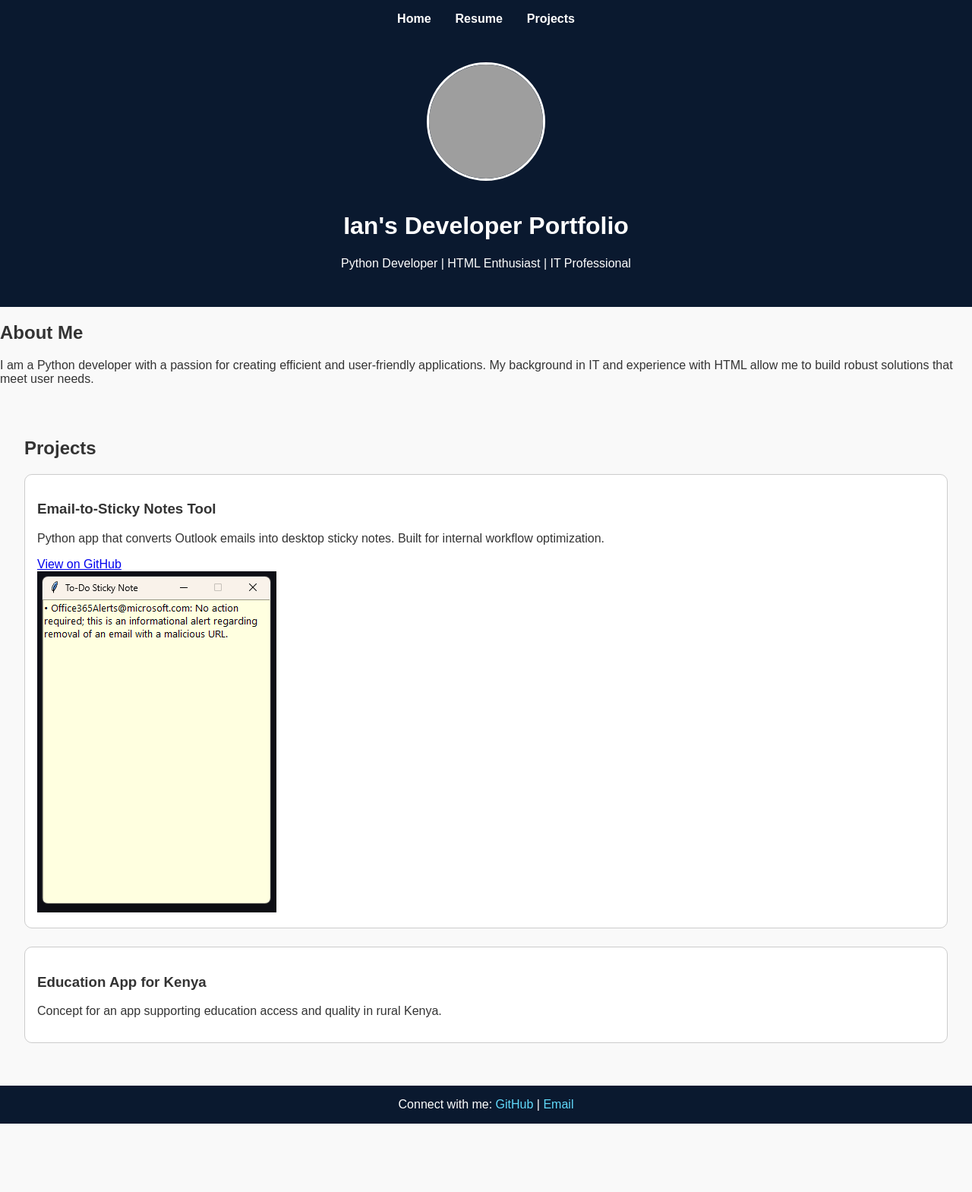
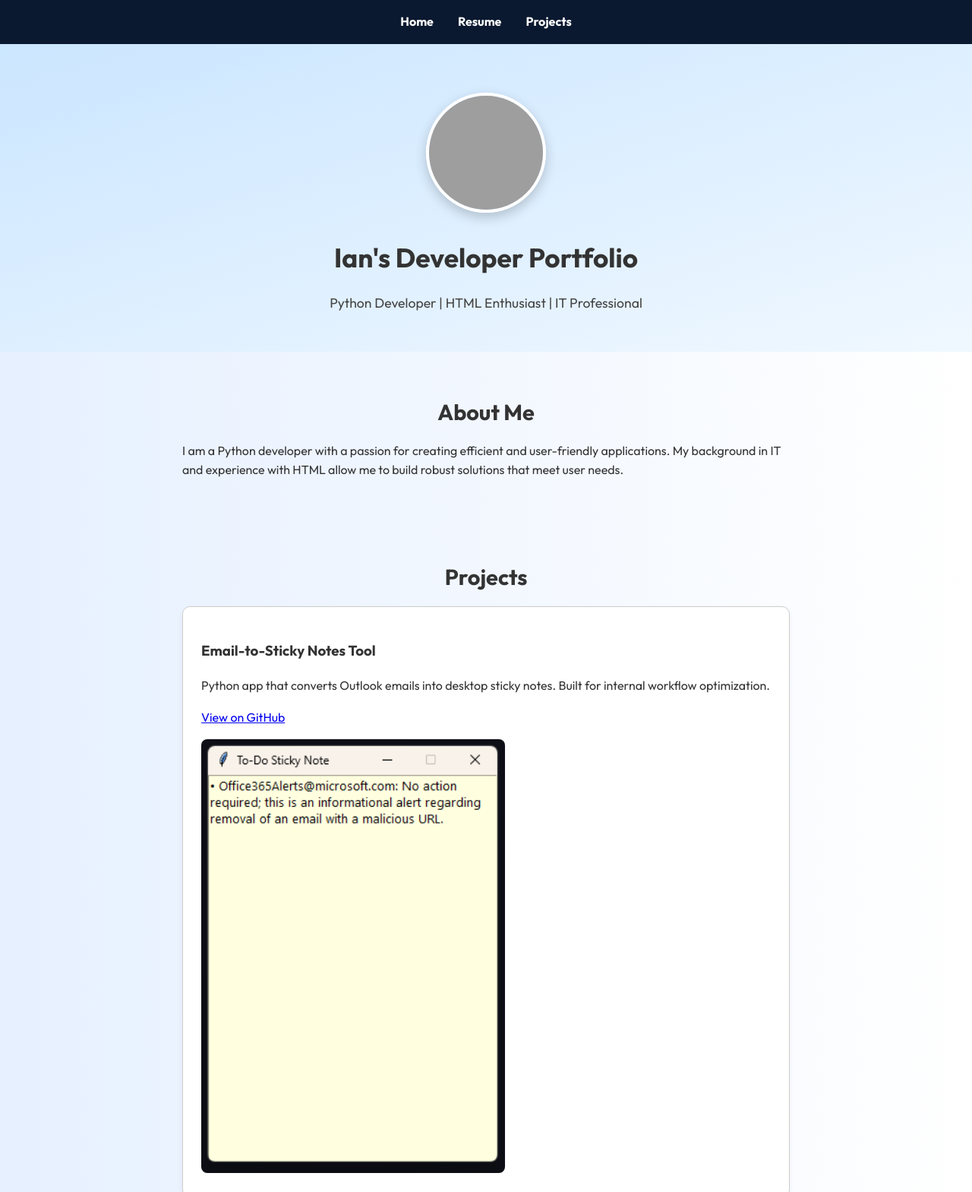
Before and after one commit to jorgeian120/jorgeian120.github.io, a plain HTML site: page index.html in a window 1280 px wide. Shown: the top 1569 px of the page at 76% size. Before the commit the page ends 1479 px from the top, so only its background shows below. Drawn offline with Linux system fonts and the light colour scheme; grey boxes are pictures that could not be loaded.

Commit message:
added style

```diff
--- a/style.css
+++ b/style.css
@@ -1,43 +1,49 @@
+/* Base styles */
 body {
-  font-family: Arial, sans-serif;
+  font-family: 'Outfit', sans-serif;
   margin: 0;
   padding: 0;
-  background-color: #f9f9f9;
+  background: linear-gradient(to right, #e6f0ff, #ffffff);
   color: #333;
+  line-height: 1.6;
 }
 
+/* Navigation bar */
 nav {
   background-color: #0a192f;
   padding: 1rem;
+  box-shadow: 0 2px 6px rgba(0, 0, 0, 0.2);
 }
 
 nav ul {
   list-style: none;
   display: flex;
   justify-content: center;
+  gap: 2rem;
   margin: 0;
   padding: 0;
-}
-
-nav li {
-  margin: 0 1rem;
 }
 
 nav a {
   color: white;
   text-decoration: none;
-  font-weight: bold;
+  font-weight: 600;
+  transition: color 0.2s ease-in-out;
 }
 
 nav a:hover {
-  text-decoration: underline;
+  color: #64ffda;
 }
 
-header {
-  background-color: #0a192f;
-  color: white;
-  padding: 2rem;
+/* Header Landing Section */
+.landing {
+  display: flex;
+  align-items: center;
+  justify-content: center;
+  flex-direction: column;
   text-align: center;
+  padding: 4rem 1rem 2rem;
+  background: linear-gradient(to bottom right, #cbe6ff, #f0f8ff);
 }
 
 .profile-pic {
@@ -45,30 +51,69 @@ header {
   height: 150px;
   border-radius: 50%;
   object-fit: cover;
-  border: 3px solid white;
+  border: 4px solid white;
+  box-shadow: 0 6px 16px rgba(0, 0, 0, 0.2);
   margin-bottom: 1rem;
 }
 
-.projects {
-  padding: 2rem;
+.landing h1 {
+  font-size: 2.2rem;
+  margin: 0.5rem 0;
 }
 
+.landing p {
+  font-size: 1.1rem;
+  color: #444;
+}
+
+/* Section headers */
+section {
+  padding: 2rem 1.5rem;
+  max-width: 800px;
+  margin: auto;
+}
+
+.about h2,
+.projects h2 {
+  text-align: center;
+  font-size: 1.8rem;
+  margin-bottom: 1rem;
+}
+
+/* Project styling */
 .project {
   background-color: white;
-  padding: 1rem;
-  margin-bottom: 1.5rem;
+  padding: 1.5rem;
+  margin-bottom: 2rem;
   border: 1px solid #ccc;
   border-radius: 10px;
+  box-shadow: 0 4px 8px rgba(0,0,0,0.05);
+  transition: transform 0.2s ease;
 }
 
+.project:hover {
+  transform: translateY(-5px);
+}
+
+.project img {
+  width: 100%;
+  max-width: 400px;
+  border-radius: 8px;
+  margin-top: 1rem;
+}
+
+/* Footer */
 footer {
   background-color: #0a192f;
   color: white;
   text-align: center;
   padding: 1rem;
+  margin-top: 2rem;
+  font-size: 0.95rem;
 }
+
 footer a {
-  color: #61dafb;
+  color: #64ffda;
   text-decoration: none;
 }
 
@@ -76,6 +121,37 @@ footer a:hover {
   text-decoration: underline;
 }
 
-footer p {
-  margin: 0;
+/* Animations */
+.fade-in {
+  opacity: 0;
+  animation: fadeIn 1s ease-out forwards;
 }
+
+.delay-1 {
+  animation-delay: 0.5s;
+}
+
+@keyframes fadeIn {
+  from { opacity: 0; transform: translateY(20px); }
+  to { opacity: 1; transform: translateY(0); }
+}
+
+/* Responsive */
+@media (max-width: 600px) {
+  nav ul {
+    flex-direction: column;
+    gap: 1rem;
+  }
+
+  .landing h1 {
+    font-size: 1.6rem;
+  }
+
+  .landing p {
+    font-size: 1rem;
+  }
+
+  .project img {
+    width: 100%;
+  }
+}
```
